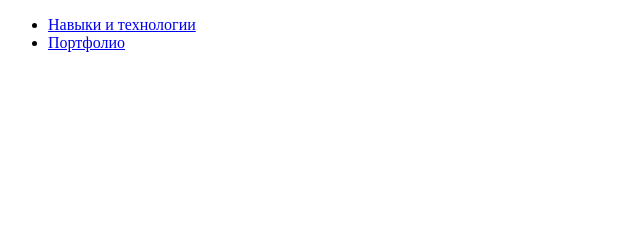
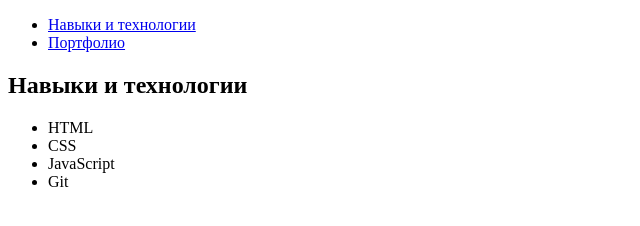
Before and after one commit to Ranyar/personal-website, a plain HTML site: page source/index.html in a window 1280 px wide. Shown: the whole page, without its empty margins (0-640 px from the left). Drawn offline with Linux system fonts and the light colour scheme.

Commit message:
Добавил список навыков и технологий

```diff
--- a/source/index.html
+++ b/source/index.html
@@ -17,7 +17,17 @@
         </ul>
       </nav>
     </header>
-    <main class="page-main"></main>
+    <main class="page-main">
+      <section class="skills">
+        <h1 class="skills__heading">Навыки и технологии</h1>
+        <ul class="skills__list">
+          <li class="skills__item">HTML</li>
+          <li class="skills__item">CSS</li>
+          <li class="skills__item">JavaScript</li>
+          <li class="skills__item">Git</li>
+        </ul>
+      </section>
+    </main>
     <footer class="page-footer"></footer>
   </body>
 </html>
```
